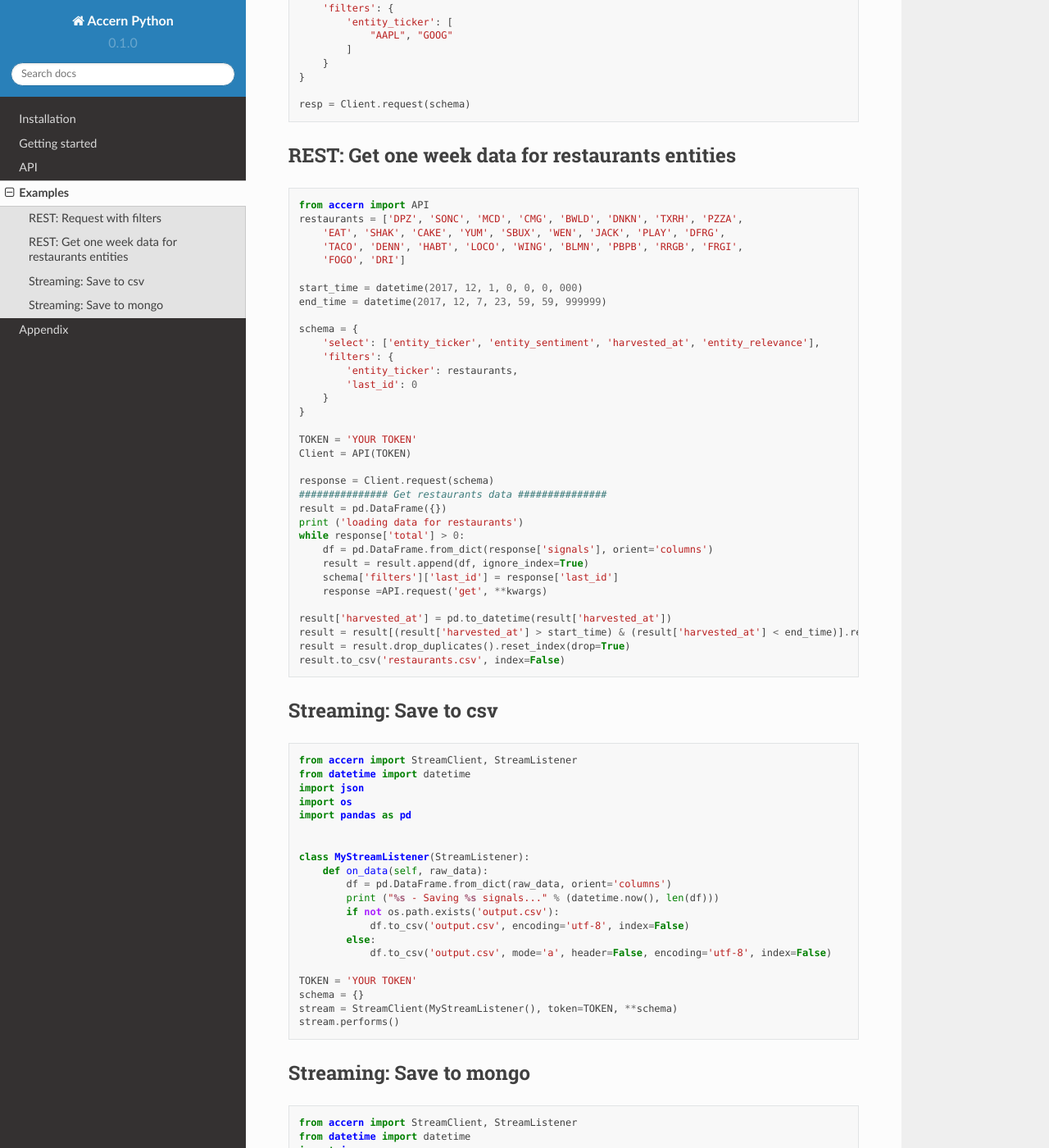
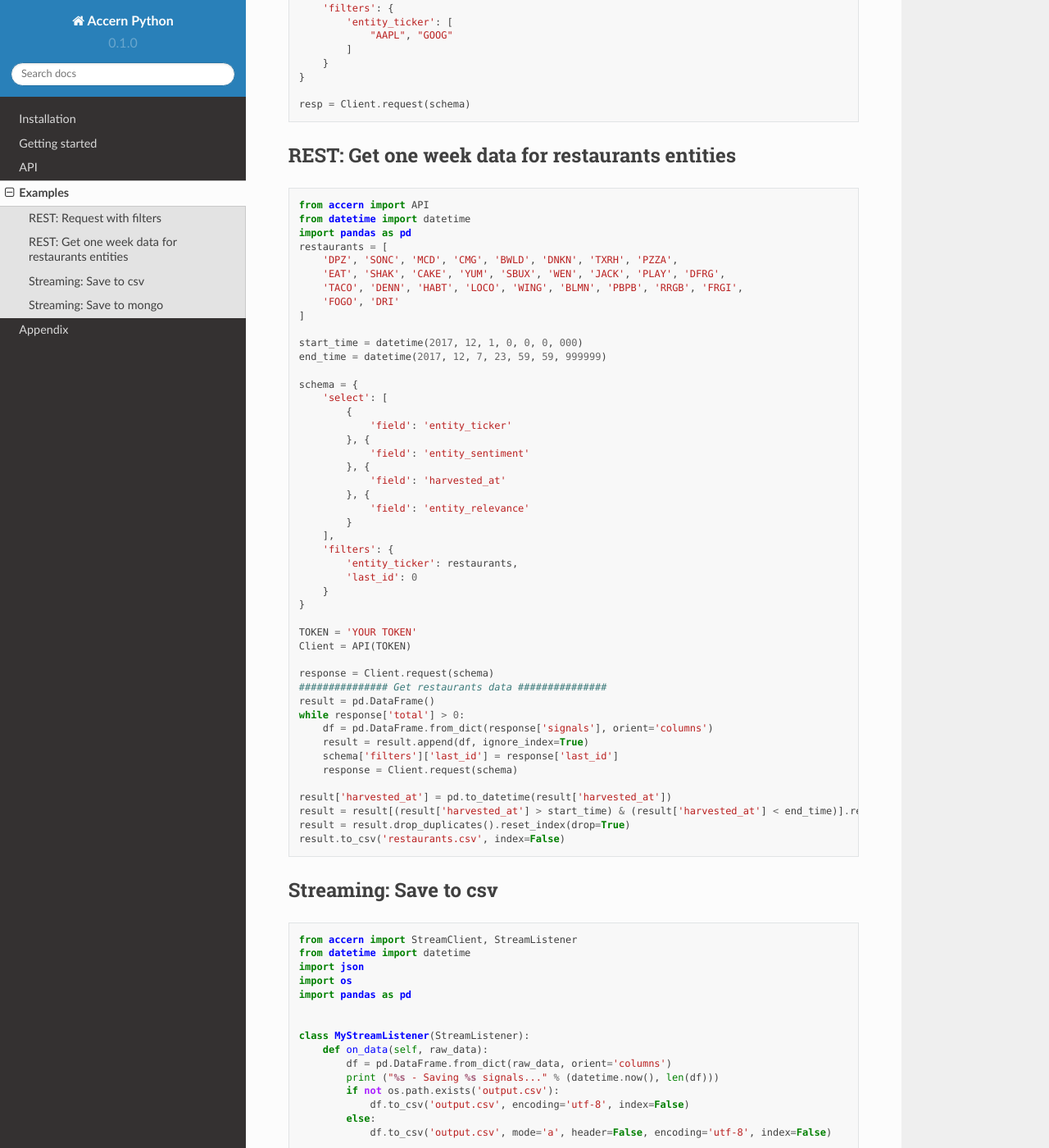
Before and after one commit to Accern/accern-python, a Sphinx documentation site: the page built from docs/examples/index.rst, in a window 1280 px wide and 1400 px high, scrolled down 479 px. Shown: the whole window at 82% size. Built offline with Sphinx 7.4.7 and the Read the Docs theme 2.0.0, drawn with Linux system fonts in a browser that asks for light colours; some of the changed text lies outside the part shown.

Commit message:
Fix REST api and stream (#13)
- v0.1.4-dev4

```diff
--- a/docs/api/rest.rst
+++ b/docs/api/rest.rst
@@ -56,7 +56,7 @@
 
 .. code-block:: python
 
-    response = Client.request({})
+    response = Client.request()
 
 A response example.
 
--- a/docs/api/stream.rst
+++ b/docs/api/stream.rst
@@ -35,8 +35,7 @@
     from accern import StreamClient
     token = 'YOUR TOKEN'
 
-    schema = {}
-    stream = StreamClient(myStreamListener, token, **schema)
+    stream = StreamClient(myStreamListener, token)
 
 
 Filter and select with schema
@@ -63,5 +62,5 @@
             ]
         }
     }
-    stream = StreamClient(MyStreamListener(), token, **schema)
+    stream = StreamClient(MyStreamListener(), token, schema)
     stream.performs()
--- a/docs/examples/index.rst
+++ b/docs/examples/index.rst
@@ -39,16 +39,30 @@
 .. code-block:: python
 
     from accern import API
-    restaurants = ['DPZ', 'SONC', 'MCD', 'CMG', 'BWLD', 'DNKN', 'TXRH', 'PZZA',
+    from datetime import datetime
+    import pandas as pd
+    restaurants = [
+        'DPZ', 'SONC', 'MCD', 'CMG', 'BWLD', 'DNKN', 'TXRH', 'PZZA',
         'EAT', 'SHAK', 'CAKE', 'YUM', 'SBUX', 'WEN', 'JACK', 'PLAY', 'DFRG',
         'TACO', 'DENN', 'HABT', 'LOCO', 'WING', 'BLMN', 'PBPB', 'RRGB', 'FRGI',
-        'FOGO', 'DRI']
+        'FOGO', 'DRI'
+    ]
 
     start_time = datetime(2017, 12, 1, 0, 0, 0, 000)
     end_time = datetime(2017, 12, 7, 23, 59, 59, 999999)
 
     schema = {
-        'select': ['entity_ticker', 'entity_sentiment', 'harvested_at', 'entity_relevance'],
+        'select': [
+            {
+                'field': 'entity_ticker'
+            }, {
+                'field': 'entity_sentiment'
+            }, {
+                'field': 'harvested_at'
+            }, {
+                'field': 'entity_relevance'
+            }
+        ],
         'filters': {
             'entity_ticker': restaurants,
             'last_id': 0
@@ -60,18 +74,19 @@
 
     response = Client.request(schema)
     ############### Get restaurants data ###############
-    result = pd.DataFrame({})
-    print ('loading data for restaurants')
+    result = pd.DataFrame()
     while response['total'] > 0:
         df = pd.DataFrame.from_dict(response['signals'], orient='columns')
         result = result.append(df, ignore_index=True)
         schema['filters']['last_id'] = response['last_id']
-        response =API.request('get', **kwargs)
+        response = Client.request(schema)
 
     result['harvested_at'] = pd.to_datetime(result['harvested_at'])
     result = result[(result['harvested_at'] > start_time) & (result['harvested_at'] < end_time)].reset_index(drop=True)
     result = result.drop_duplicates().reset_index(drop=True)
     result.to_csv('restaurants.csv', index=False)
+
+
 
 
 Streaming: Save to csv
@@ -96,8 +111,7 @@
                 df.to_csv('output.csv', mode='a', header=False, encoding='utf-8', index=False)
 
     TOKEN = 'YOUR TOKEN'
-    schema = {}
-    stream = StreamClient(MyStreamListener(), token=TOKEN, **schema)
+    stream = StreamClient(MyStreamListener(), Token)
     stream.performs()
 
 Streaming: Save to mongo
@@ -121,6 +135,5 @@
             # Replace with your db, collection names
             self.db['accern']['stream'].insert_many(data_json)
     TOKEN = 'YOUR TOKEN'
-    schema = {}
-    stream = StreamClient(MyStreamListener(), TOKEN, **schema)
+    stream = StreamClient(MyStreamListener(), TOKEN)
     stream.performs()
--- a/setup.py
+++ b/setup.py
@@ -35,7 +35,7 @@
 
 """
 
-VERSION = '0.1.4-dev3'
+VERSION = '0.1.4-dev4'
 
 setup(
     name='Accern',
```
Also changed, not shown: README.rst (+14 -4 lines), 5 other files.
